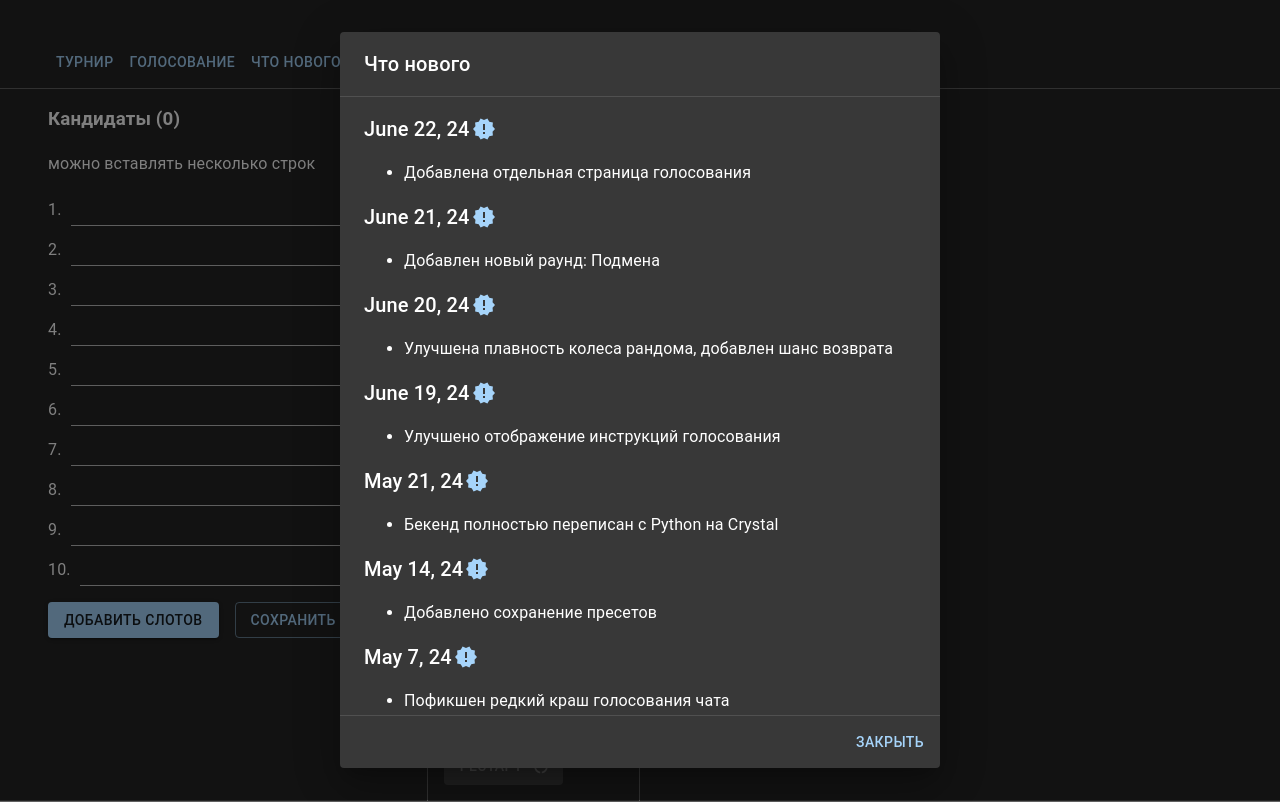
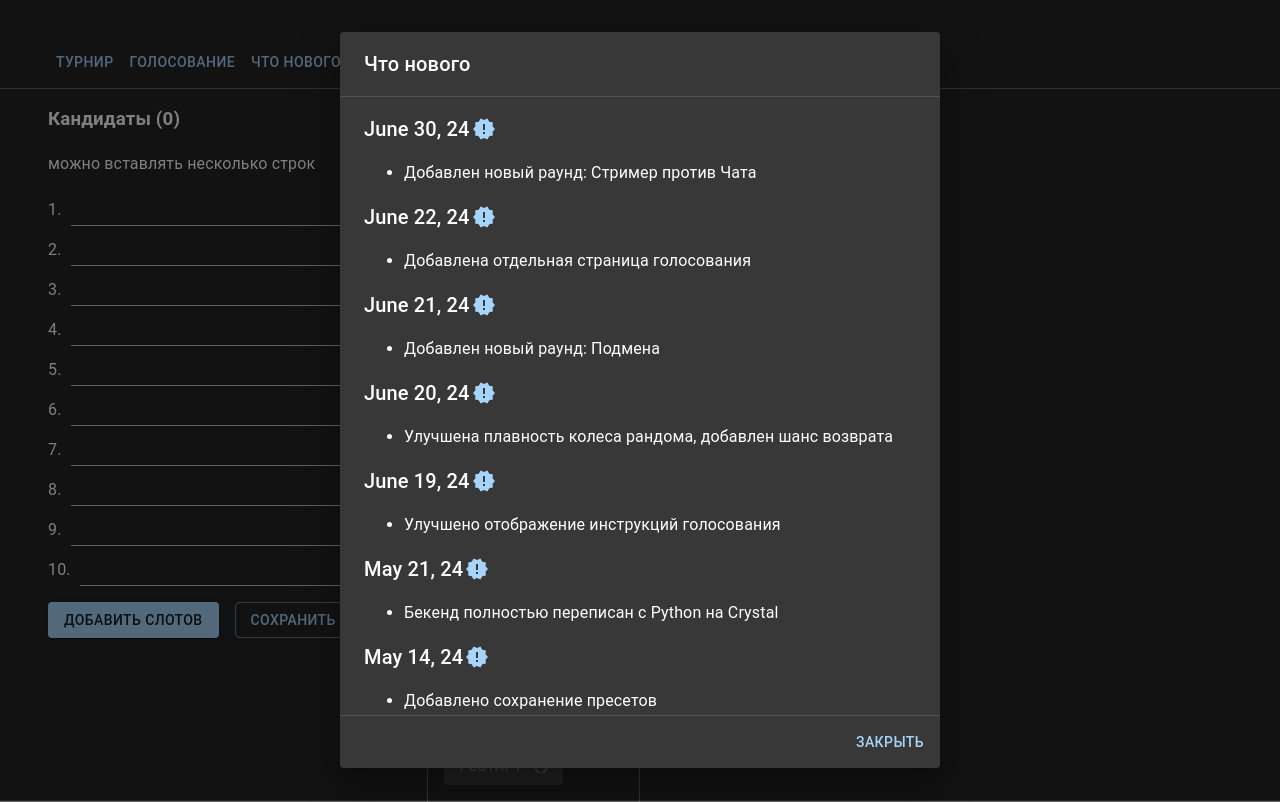
Before and after one commit to maximvl/turnir, a React (Create React App) app: page / in a window 1280 px wide. Built offline with nearby package versions, Linux system fonts and the light colour scheme.

Commit message:
Update release notes

```diff
--- a/src/components/ReleaseNotes.tsx
+++ b/src/components/ReleaseNotes.tsx
@@ -10,6 +10,11 @@ type ReleaseNote = {
 };
 
 const releaseNotesData: ReleaseNote[] = [
+  {
+    version: "1.8",
+    date: "2024-06-30",
+    changes: ["Добавлен новый раунд: Стример против Чата"],
+  },
   {
     version: "1.7",
     date: "2024-06-22",
```
